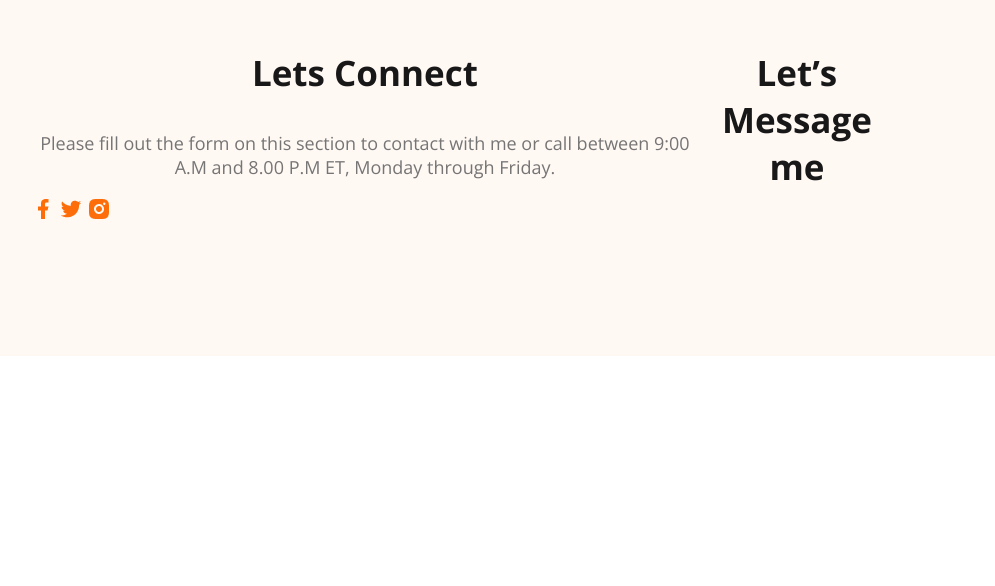
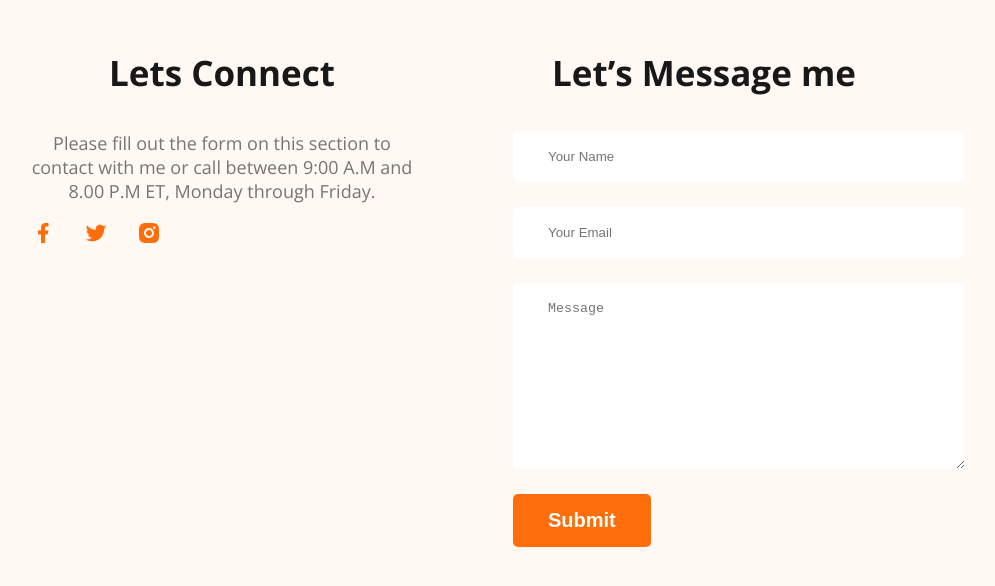
Before and after one commit to atnawshin/web-developer-portfolio, a plain HTML site: page index.html in a window 1280 px wide. Shown: the part 3426-4012 px from the top of the page, without its empty margins (177-1172 px from the left). Before the commit the page ends 3790 px from the top, so only its background shows below. Drawn offline with nearby package versions, Linux system fonts and the light colour scheme.

Commit message:
footer added

```diff
--- a/index.html
+++ b/index.html
@@ -175,8 +175,15 @@
                 <a href=""><img src="images/icons/insta.png" alt=""></a>
             </div>
         </div>
-        <div class="footer-column"></div>
-        <h3 class="section-title">Let’s Message me</h3>
+        <div class="footer-column">
+            <h3 class="section-title">Let’s Message me</h3>
+            <form class="contact" action="">
+                <input type="text" placeholder="Your Name">
+                <input type="email" name="" placeholder="Your Email" id="">
+                <textarea name="" placeholder="Message" id="" cols="30" rows="10"></textarea>
+                <input class="btn-primary" type="submit" value="Submit">
+            </form>
+        </div>
     </footer>
 </body>
 
--- a/styles/portfolio.css
+++ b/styles/portfolio.css
@@ -168,7 +168,8 @@ main section {
     font-weight: 700;
     margin-bottom: 10px;
 }
-.resume-item-institute{
+
+.resume-item-institute {
     margin-bottom: 20px;
     margin-top: 0px;
 }
@@ -181,14 +182,38 @@ main section {
 .resume-container hr {
     margin: 30px;
 }
-.download-cv{
+
+.download-cv {
     text-align: center;
     margin-top: 50px;
 }
+
 /* footer style */
-footer{
+footer {
     display: flex;
+    gap: 100px;
     background: #FFF8F3;
     padding: 130px 200px;
     margin-top: 100px;
 }
+
+.footer-column {
+    width: 50%;
+}
+
+.social-links a{
+    margin-right: 25px;
+}
+
+.contact input[type="text"],
+.contact input[type="email"],
+textarea {
+    display: block;
+    margin-bottom: 25px;
+    padding: 18px 35px;
+    color: #757575;
+    border-radius: 5px;
+    background: #FFF;
+    border: 0;
+    width: 100%;
+}
```
